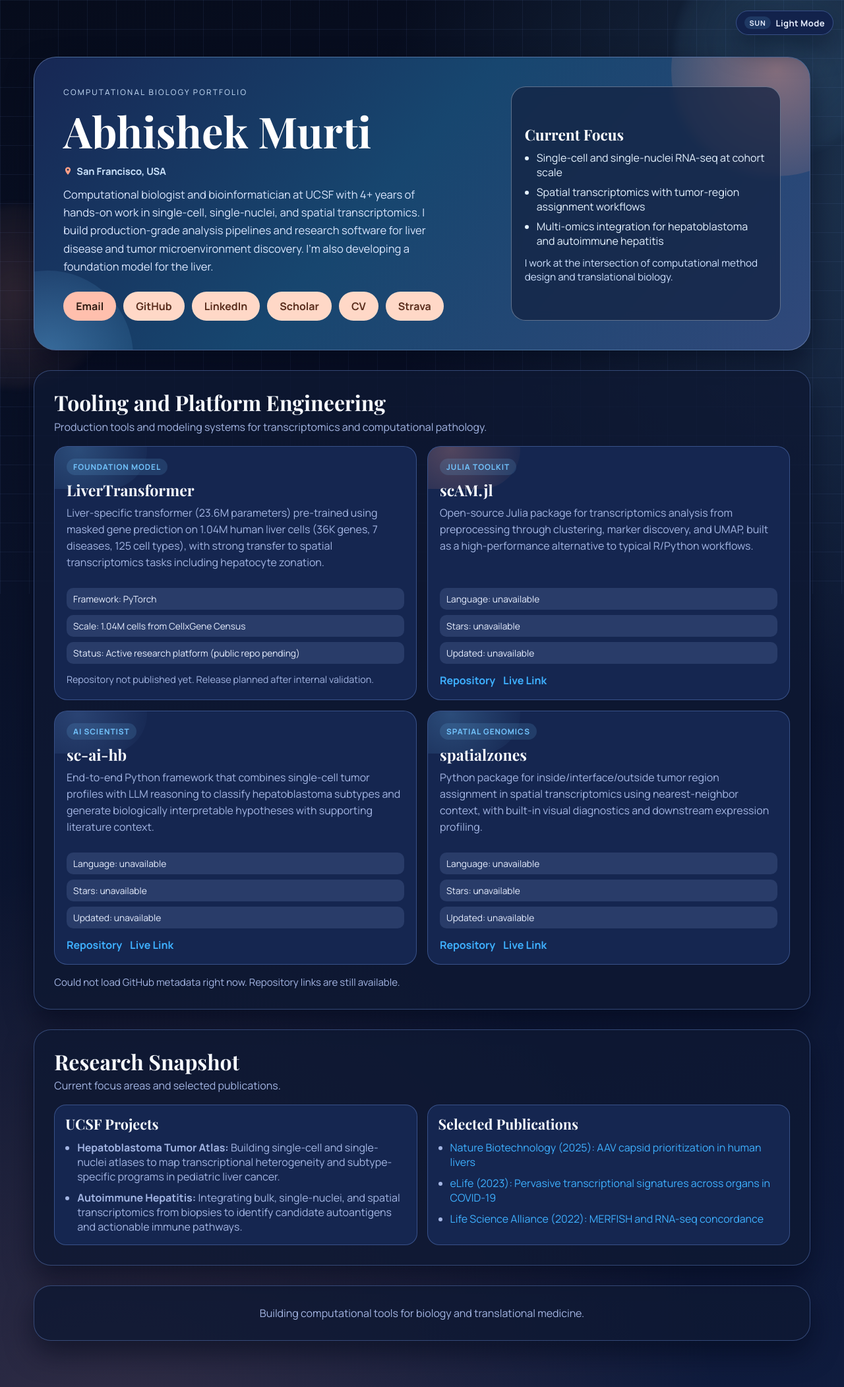
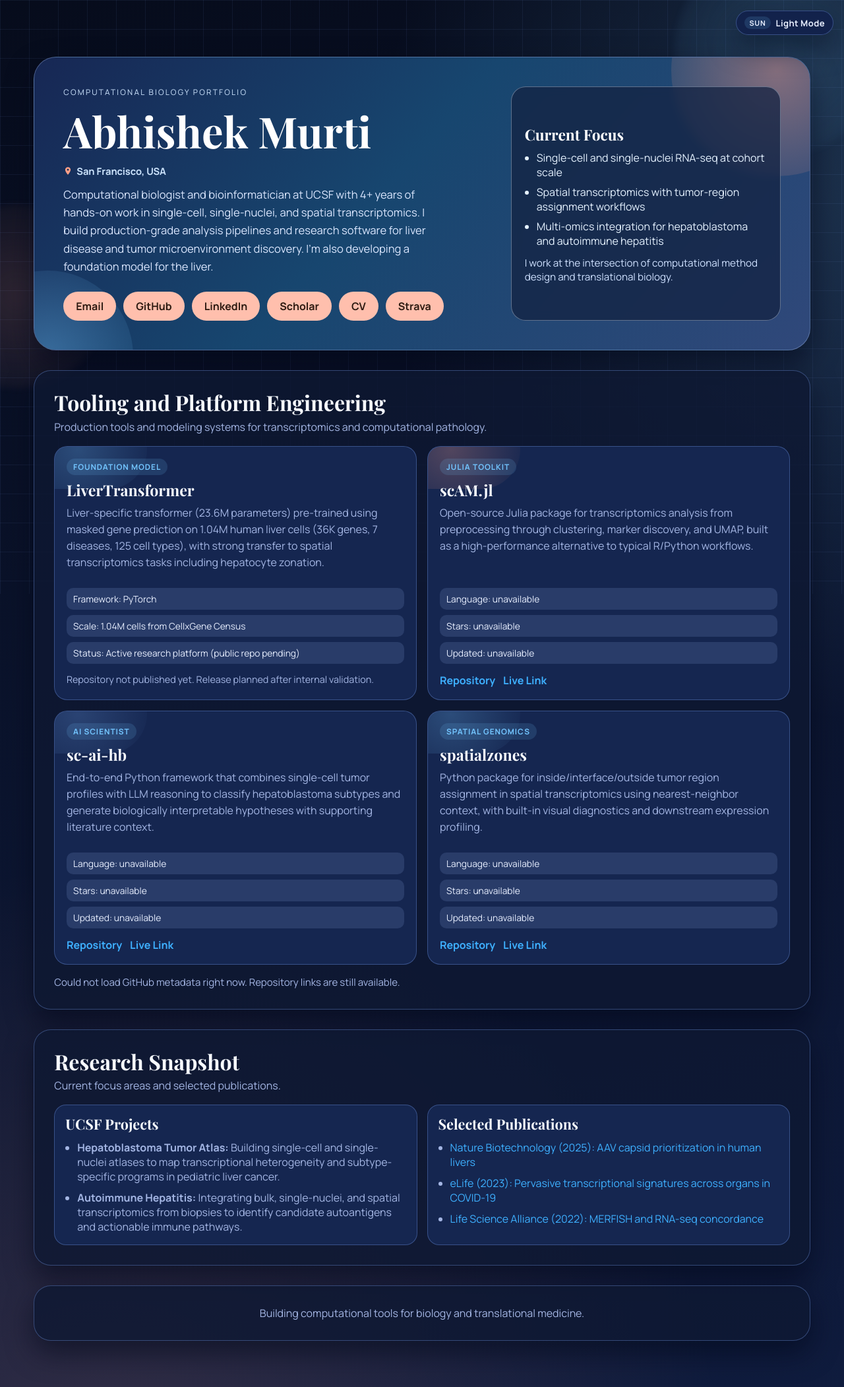
Before and after one commit to murti-abhishek/murti-abhishek.github.io, a Jekyll site: the page built from index.md, in a window 1280 px wide. Shown: the whole page at 66% size. Built offline with Jekyll 4.4.1, drawn with Linux system fonts in a browser that asks for light colours; comment, search, counter and statistics services are not loaded.

Commit message:
Unify hero action button colors

```diff
--- a/assets/css/style.css
+++ b/assets/css/style.css
@@ -320,9 +320,9 @@ h3 {
 }
 
 .btn-secondary {
-  background: #ffd8c7;
-  color: #5a2d1c;
-  border-color: rgba(255, 221, 204, 0.82);
+  background: #ffbfad;
+  color: #2e1b12;
+  border-color: transparent;
 }
 
 .btn-ghost {
```
